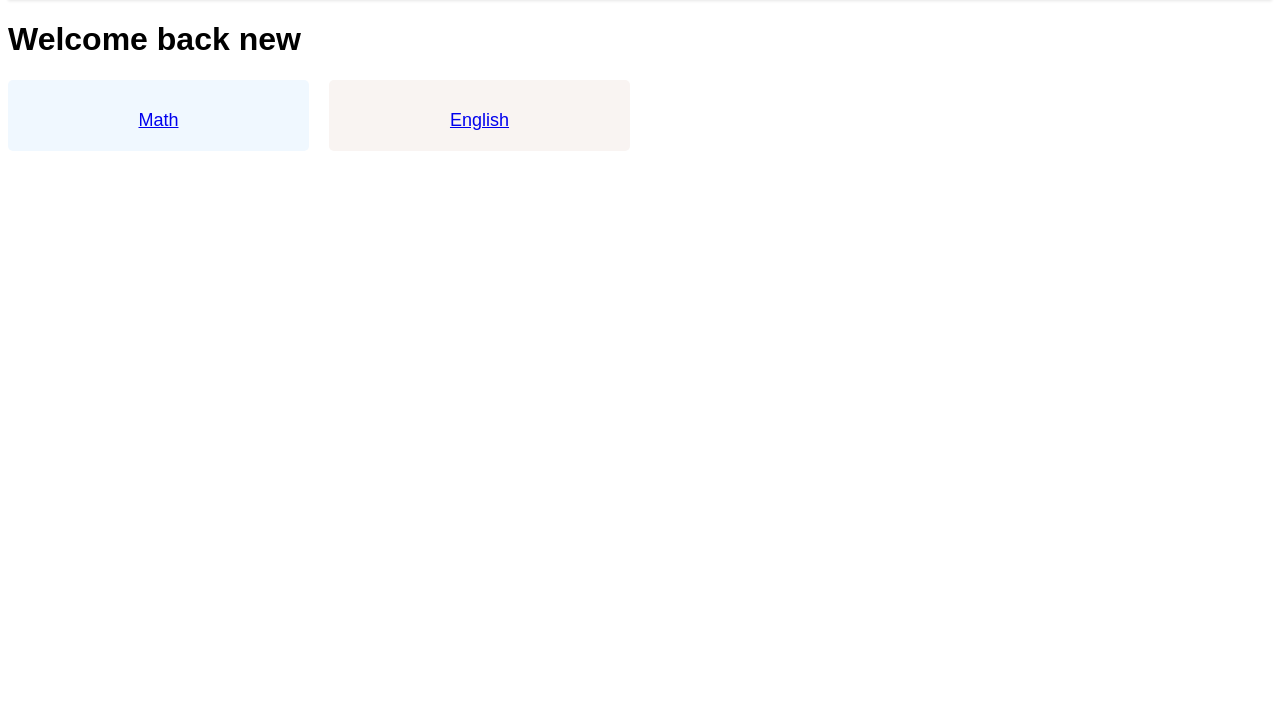
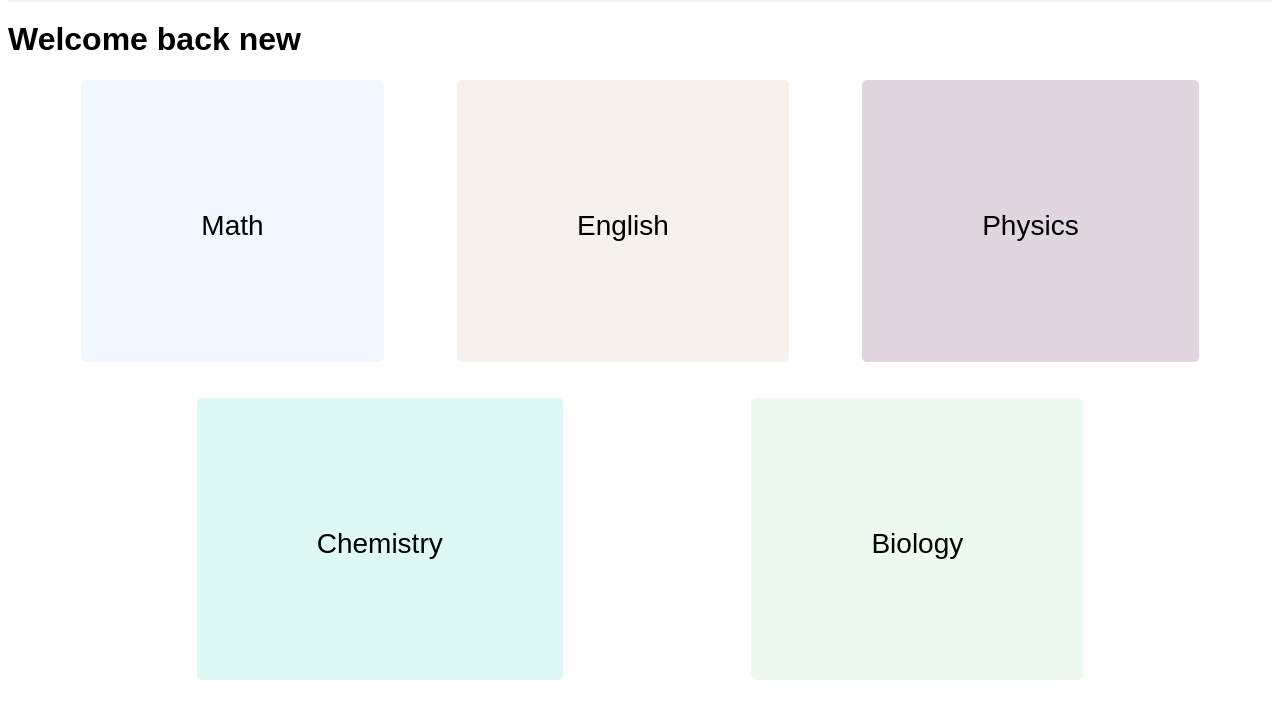
Before and after one commit to CrazyKanav/tisb_hack, a Flask app: page / in a window 1280 px wide. Shown: the part 50-769 px from the top of the page. Run offline with Flask 3, Linux system fonts and the light colour scheme; a user stored in the database is signed in.

Commit message:
fixed small bugs

```diff
--- a/app.py
+++ b/app.py
@@ -79,33 +79,6 @@ def check_teacher(user):
 def get_subjects():
   subjects = Subject.query.all()
   return subjects
-
-import geocoder
-
-def get_city_from_coords(latitude, longitude):
-  try:
-    # Use geocoder to get location data
-    location = geocoder.reverse([latitude, longitude])
-
-    # Extract the city name from the address dictionary (if available)
-    if location and location.city:
-      return location.city
-    else:
-      return None
-  except Exception as e:
-    print(f"Error getting city: {e}")
-    return None
-
-# Example usage
-user_latitude = -74.005974  # Example latitude
-user_longitude = 40.712772  # Example longitude
-
-city_name = get_city_from_coords(user_latitude, user_longitude)
-
-if city_name:
-  print(f"User's city: {city_name}")
-else:
-  print("Unable to determine city.")
 
 @app.route('/signup_teacher', methods=["GET", "POST"])
 def signup_teacher():
@@ -270,7 +243,7 @@ def teacher(id):
   teacher_lon = teacher.user.location_lon
   kilometers = distance(user_lat, user_lon, teacher_lat, teacher_lon)
 
-  return render_template("teacher.html", teacher=teacher, kilometers=kilometers)
+  return render_template("teacher.html", teacher=teacher, kilometers=round(kilometers))
 
 if __name__ == "__main__":
   app.run(debug=True)
--- a/static/styles/index.css
+++ b/static/styles/index.css
@@ -42,15 +42,14 @@ body {
     background-color: #eee;
   }
   .subject-grid {
-    display: grid;
-    grid-template-columns: repeat(auto-fill, minmax(250px, 1fr));
-    gap: 20px;
+    display: flex;
+    justify-content: space-evenly;
   }
 
   .subject {
     background-color: #f5f5f5;
     border-radius: 5px;
-    padding: 20px;
+    padding: 120px;
     text-align: center;
     cursor: pointer;
     transition: all 0.2s ease-in-out;
@@ -62,12 +61,12 @@ body {
   }
 
   .subject i {
-    font-size: 40px;
+    font-size: 60px;
     color: #333; /* Change this to your desired default color */
   }
 
   .subject span {
-    font-size: 18px;
+    font-size: 28px;
     margin-top: 10px;
     display: block;
   }
@@ -75,11 +74,28 @@ body {
   /* Subject specific styles (optional) */
 
   [data-subject="math"] {
-    background-color: #f0f8ff;
+    background-color: rgb(240, 248, 255);
   }
 
   [data-subject="english"] {
-    background-color: #f9f4f2;
+    background-color: rgb(247, 241, 238);
+  }
+
+  [data-subject="physics"]{
+    background-color: rgb(224, 214, 224);
+  }
+
+  [data-subject="chemistry"]{
+    background-color:rgb(222, 249, 245);
+  }
+
+  [data-subject="biology"]{
+    background-color: rgb(237, 250, 238);
   }
 
   /* Add similar styles for other subjects, adjusting background color and any other styles as needed */
+
+  .subject-grid a{
+    text-decoration: none;
+    color: inherit;
+  }
--- a/templates/index.html
+++ b/templates/index.html
@@ -35,6 +35,27 @@
           <span>English</span>
         </a>
       </div>
+      <div class="subject" data-subject="physics">
+        <a href="/subject/physics">
+          <i class="fas fa-flask"></i>
+          <span>Physics</span>
+        </a>
+      </div>
+    </div>
+    <br><br>
+    <div class="subject-grid">
+      <div class="subject" data-subject="chemistry">
+        <a href="/subject/chemistry">
+          <i class="fas fa-flask"></i>
+          <span>Chemistry</span>
+        </a>
+      </div>
+      <div class="subject" data-subject="biology">
+        <a href="/subject/biology">
+          <i class="fas fa-flask"></i>
+          <span>Biology</span>
+        </a>
+      </div>
     </div>
 {% else %}
   <div class="container" id="container">
--- a/templates/subject.html
+++ b/templates/subject.html
@@ -10,7 +10,6 @@
     <nav class="navbar">
         <a href="/" class="brand">Online Tutoring</a>
         <ul class="nav-links">
-            <li><a href="/signup_teacher">Signup as Teacher</a></li>
             <li><a href="/logout">Logout</a></li>
         </ul>
     </nav>
--- a/templates/teacher.html
+++ b/templates/teacher.html
@@ -22,7 +22,7 @@
           <h3>Bio</h3>
           <p>{{ teacher.bio }}</p>
           <h3>Location</h3>
-          <p>{{ kilometers }}</p>
+          <p>{{ kilometers }} kms away</p>
         </div>
         <div class="qualifications">
           <h3>Qualifications:</h3>
```
Also changed, not shown: instance/hack.db, 1 other file.
